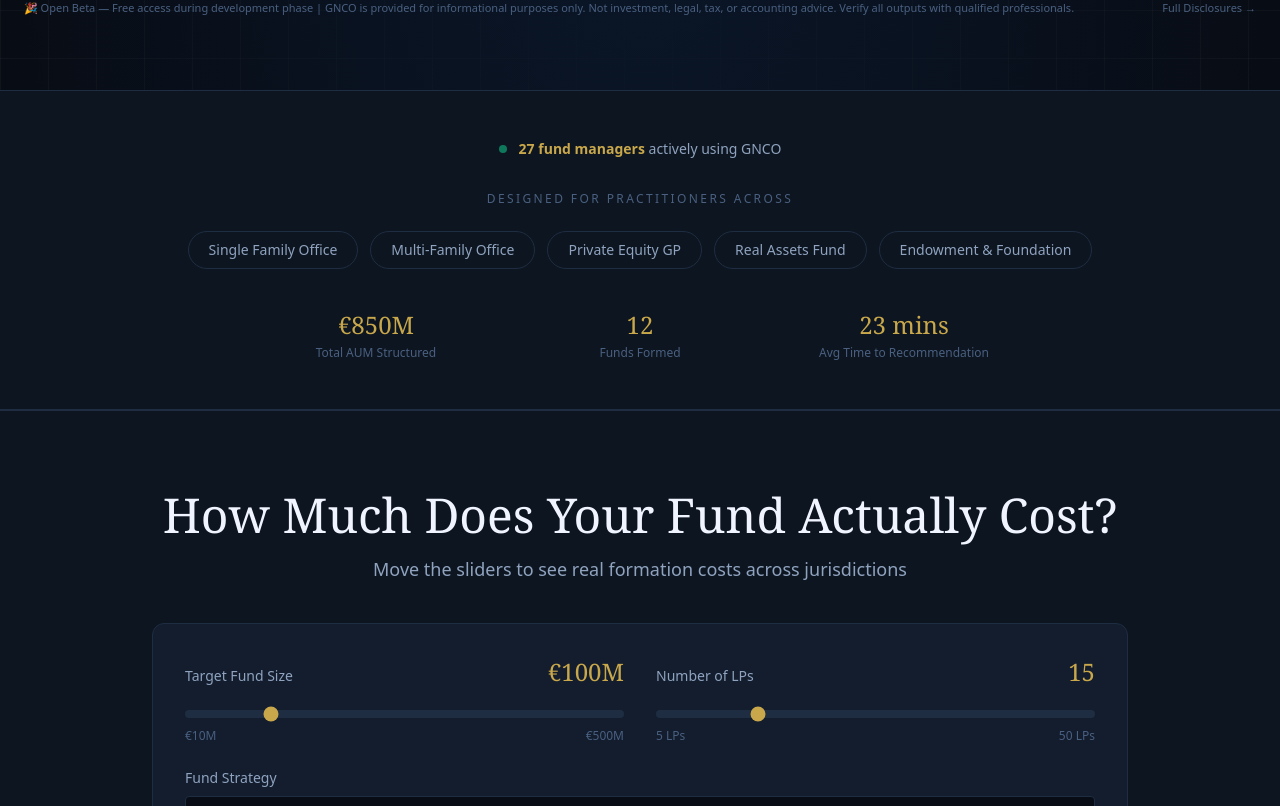
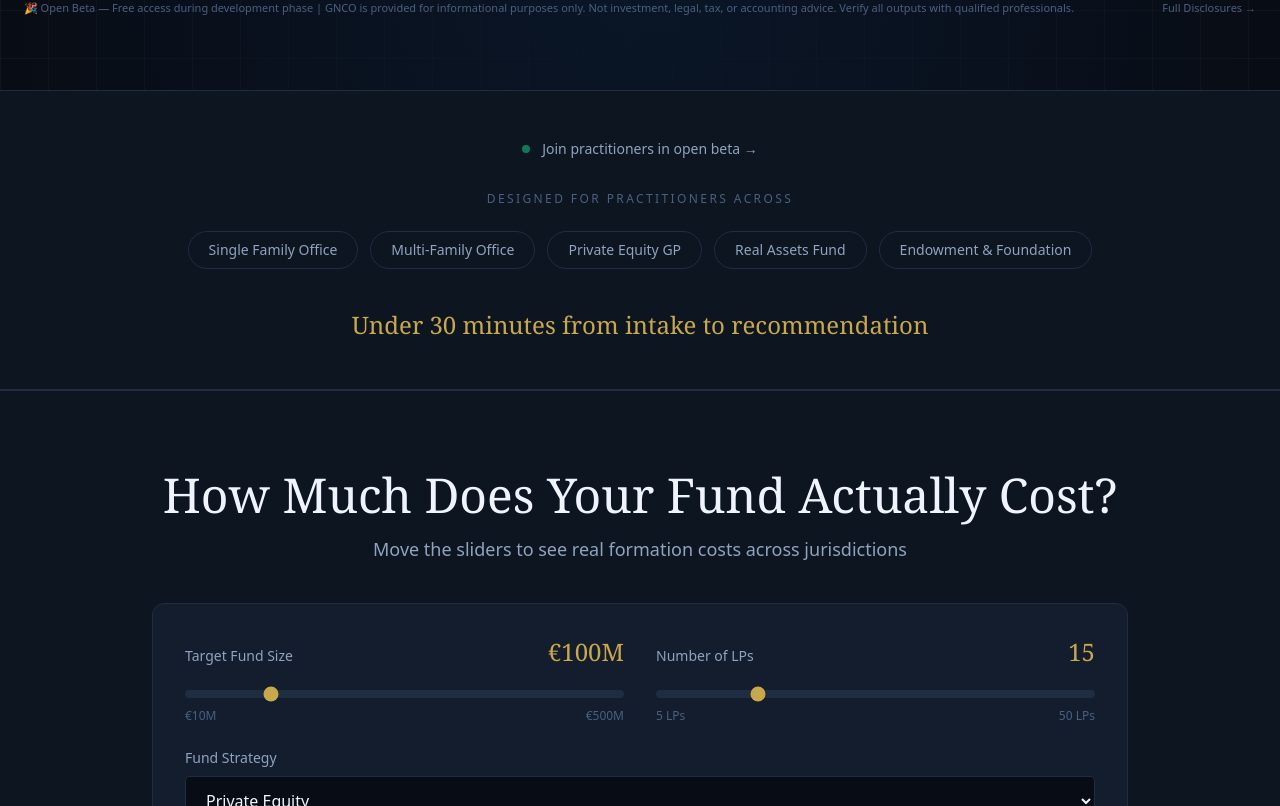
Before and after one commit to hugelifecy-arch/GNCO-2.0, a Next.js app in the folder gnco-platform/: page / in a window 1280 px wide. Shown: the part 774-1580 px from the top of the page. Built offline with nearby package versions, Linux system fonts and the light colour scheme; no server answers.

Commit message:
Fix homepage credibility placeholders and score context

```diff
--- a/gnco-platform/src/components/landing/CredibilityStrip.tsx
+++ b/gnco-platform/src/components/landing/CredibilityStrip.tsx
@@ -7,9 +7,7 @@ export function CredibilityStrip() {
             <div className="h-2 w-2 animate-pulse rounded-full bg-accent-green" />
             <div className="absolute inset-0 h-2 w-2 animate-ping rounded-full bg-accent-green opacity-75" />
           </div>
-          <p className="text-sm text-text-secondary">
-            <span className="font-semibold text-accent-gold">27 fund managers</span> actively using GNCO
-          </p>
+          <p className="text-sm text-text-secondary">Join practitioners in open beta →</p>
         </div>
 
         <p className="mb-6 text-center text-xs uppercase tracking-[0.2em] text-text-tertiary">Designed for practitioners across</p>
@@ -31,19 +29,10 @@ export function CredibilityStrip() {
           ))}
         </div>
 
-        <div className="mx-auto mt-10 grid max-w-3xl grid-cols-1 gap-6 md:grid-cols-3">
-          <div className="text-center">
-            <div className="font-serif text-2xl text-accent-gold">€850M</div>
-            <div className="mt-1 text-xs text-text-tertiary">Total AUM Structured</div>
-          </div>
-          <div className="text-center">
-            <div className="font-serif text-2xl text-accent-gold">12</div>
-            <div className="mt-1 text-xs text-text-tertiary">Funds Formed</div>
-          </div>
-          <div className="text-center">
-            <div className="font-serif text-2xl text-accent-gold">23 mins</div>
-            <div className="mt-1 text-xs text-text-tertiary">Avg Time to Recommendation</div>
-          </div>
+        <div className="mx-auto mt-10 max-w-3xl text-center">
+          <p className="font-serif text-2xl text-accent-gold">
+            Under 30 minutes from intake to recommendation
+          </p>
         </div>
       </div>
     </section>
--- a/gnco-platform/src/components/landing/InstantCostCalculator.tsx
+++ b/gnco-platform/src/components/landing/InstantCostCalculator.tsx
@@ -12,7 +12,7 @@ const PREVIEW_JURISDICTIONS = ['ireland', 'bvi', 'jersey'] as const
 
 const BASE_SCORES: Record<string, number> = {
   ireland: 87,
-  bvi: 72,
+  bvi: 71,
   jersey: 79,
   'cayman-islands': 89,
   luxembourg: 82,
@@ -108,7 +108,7 @@ export function InstantCostCalculator() {
     )
   }, [fundSize, lpCount, strategy])
 
-  const scoreContext = `Score based on: ${STRATEGY_LABEL[strategy]} strategy, €${fundSize}M fund, ${lpCount} LPs`
+  const scoreContext = `Score based on: ${STRATEGY_LABEL[strategy]} strategy · €${fundSize}M fund · ${lpCount} LPs · default LP mix`
 
   return (
     <section id="pricing" className="w-full border-y border-bg-border bg-bg-surface py-20">
--- a/gnco-platform/src/components/landing/RequestAccessCTA.tsx
+++ b/gnco-platform/src/components/landing/RequestAccessCTA.tsx
@@ -17,9 +17,7 @@ export function RequestAccessCTA() {
         <p className="text-xs tracking-widest text-accent-gold">🎉 OPEN BETA — FREE ACCESS</p>
         <div className="mb-4 flex items-center justify-center gap-2">
           <div className="h-2 w-2 animate-pulse rounded-full bg-accent-green" />
-          <p className="text-sm text-text-secondary">
-            <span className="font-semibold text-accent-gold">127</span> early users actively testing
-          </p>
+          <p className="text-sm text-text-secondary">Join practitioners in open beta →</p>
         </div>
         <h2 className="mt-4 font-serif text-4xl text-text-primary">Start Using GNCO Today</h2>
         <p className="mt-5 text-text-secondary">
```
